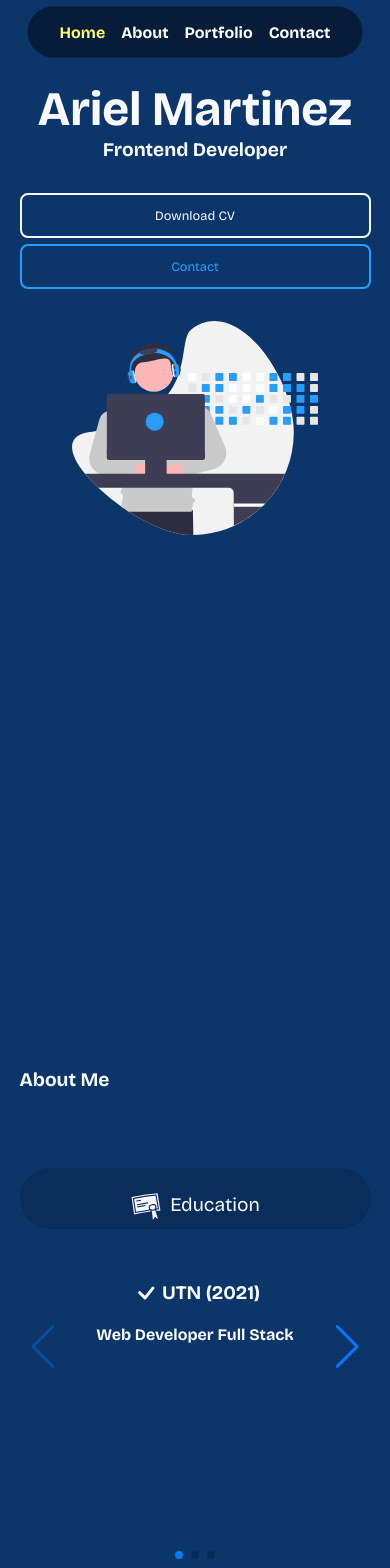
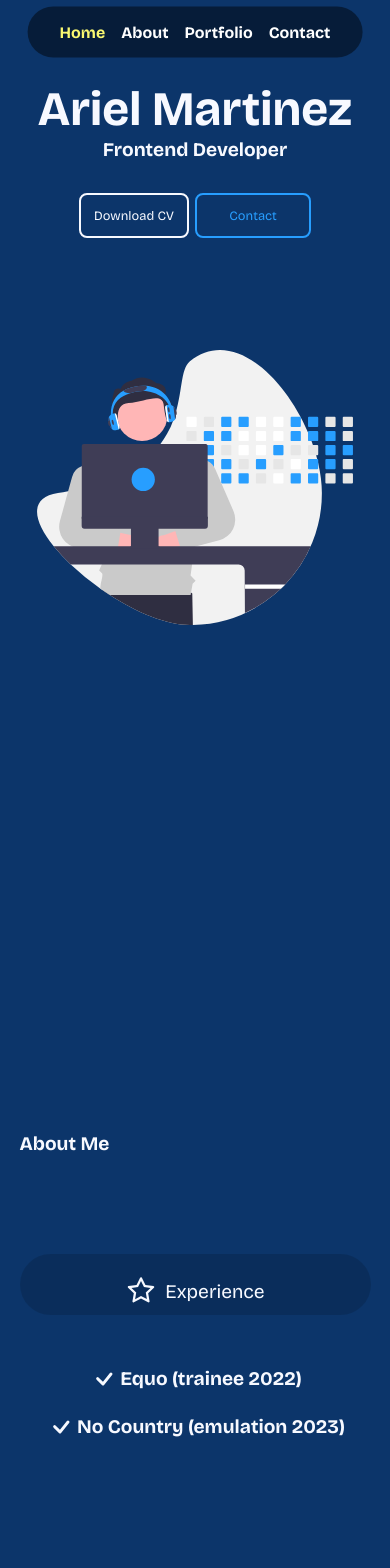
Before and after one commit to Arielstereo/Portfolio-React2023, a React (Vite) app: page / in a window 390 px wide. Shown: the top 1568 px of the page. Built offline with nearby package versions, Linux system fonts and the light colour scheme.

Commit message:
update styles components

```diff
--- a/src/components/about/About.jsx
+++ b/src/components/about/About.jsx
@@ -3,13 +3,13 @@ import { AiOutlineStar } from "react-icons/ai";
 import { GiDiploma } from "react-icons/gi";
 import { FaReact } from "react-icons/fa";
 import { BsCheck } from "react-icons/bs";
-import { Navigation, Pagination, Mousewheel, Keyboard } from "swiper/modules";
+import { Pagination, Autoplay } from "swiper/modules";
 
 import { Swiper, SwiperSlide } from "swiper/react";
 
 import "swiper/css";
 import "swiper/css/pagination";
-import 'swiper/css/navigation';
+
 
 const About = () => {
   return (
@@ -17,12 +17,16 @@ const About = () => {
       <h2>About Me</h2>
       <Swiper
         className="card__group"
-        cssMode={true}
-        navigation={true}
-        pagination={true}
-        mousewheel={true}
-        keyboard={true}
-        modules={[Navigation, Pagination, Mousewheel, Keyboard]}
+        slidesPerView={1}
+        loop={true}
+        pagination={{
+          clickable: true,
+        }}
+        autoplay={{
+          delay: 2500,
+          disableOnInteraction: false,
+        }}
+        modules={[Pagination, Autoplay]}
       >
         <SwiperSlide className="card">
           <div className="title">
@@ -44,7 +48,8 @@ const About = () => {
               <BsCheck className="icon__li" /> <h2>Equo (trainee 2022)</h2>
             </li>
             <li>
-              <BsCheck className="icon__li" /> <h2>No Country (emulation 2023)</h2>
+              <BsCheck className="icon__li" />{" "}
+              <h2>No Country (emulation 2023)</h2>
             </li>
           </ul>
         </SwiperSlide>
--- a/src/components/about/about.css
+++ b/src/components/about/about.css
@@ -50,7 +50,7 @@ li {
 @media screen and (max-width: 1024px) {
   .card__group {
     width: 90%;
-    height: 32rem;
+    margin-top: 0.2rem;
   }
 
   .title {
@@ -72,11 +72,10 @@ li {
 
   .card__group {
     width: 100%;
-    height: 28rem;
   }
 
   .card {
-    margin-top: 2.8rem;
+    margin-top: 6rem;
   }
 
   .title {
--- a/src/components/contact/Contact.jsx
+++ b/src/components/contact/Contact.jsx
@@ -46,7 +46,7 @@ const Contact = () => {
             </h3>
             <h4>+54 11 26922128</h4>
             <a
-              href="https://api.whatsapp.com/send?phone=1126922128"
+              href="https://api.whatsapp.com/send?phone=+1126922128"
               target="_blank"
               rel="noreferrer"
             >
--- a/src/components/contact/contact.css
+++ b/src/components/contact/contact.css
@@ -43,7 +43,7 @@ form {
   display: flex;
   flex-direction: column;
   gap: 1.2rem;
-  background: var(--color-secondary);
+  background: var(--color-primary);
   padding: 3.5rem;
   width: 30rem;
   border: 1px solid var(--color-light);
@@ -85,7 +85,6 @@ textarea::placeholder {
   }
 
   .card__contact {
-
     padding: 2.8rem;
   }
 
@@ -107,11 +106,14 @@ textarea::placeholder {
   }
 
   .card__contact {
-    padding: 1rem 3rem;
-    gap: 0.2rem;
+    padding: 1rem 1.5rem;
   }
 
   form {
     width: 20rem;
   }
+
+  .card__title {
+    display: none;
+  }
 }
--- a/src/components/footer/footer.css
+++ b/src/components/footer/footer.css
@@ -66,15 +66,9 @@ li a:hover {
 @media screen and (max-width: 800px)  {
 
   footer {
-    border-top-right-radius: 0%;
-  }
-
-  .sections {
     flex-direction: column;
-  }
-
-  .socials__icons {
-    flex-direction: column;
+    padding:2rem;
+    border-top-left-radius: 0%;
   }
 
   .container__logo {
@@ -82,6 +76,7 @@ li a:hover {
     align-items: center;
     justify-content: center;
     flex-direction: column;
+    margin-bottom: 2rem;
   }
 
 }
--- a/src/components/header/header.css
+++ b/src/components/header/header.css
@@ -1,5 +1,5 @@
 header {
-  height: 100%;
+  height: 100vh;
   padding: top 7rem;
   text-align: center;
 }
@@ -82,9 +82,14 @@ header {
     display: none;
   }
 
+  .img {
+    width: 90%;
+    margin-top: 5rem;
+  }
+
   .btn {
     gap: 0.4rem;
-    flex-direction: column;
+    flex-direction: row;
   }
 
   .btn a {
--- a/src/index.css
+++ b/src/index.css
@@ -62,7 +62,7 @@ h3 {
 }
 
 section, article {
-  padding-top: 4rem;
+  padding-top: 8rem;
   padding-bottom: 8rem;
 }
 
```
